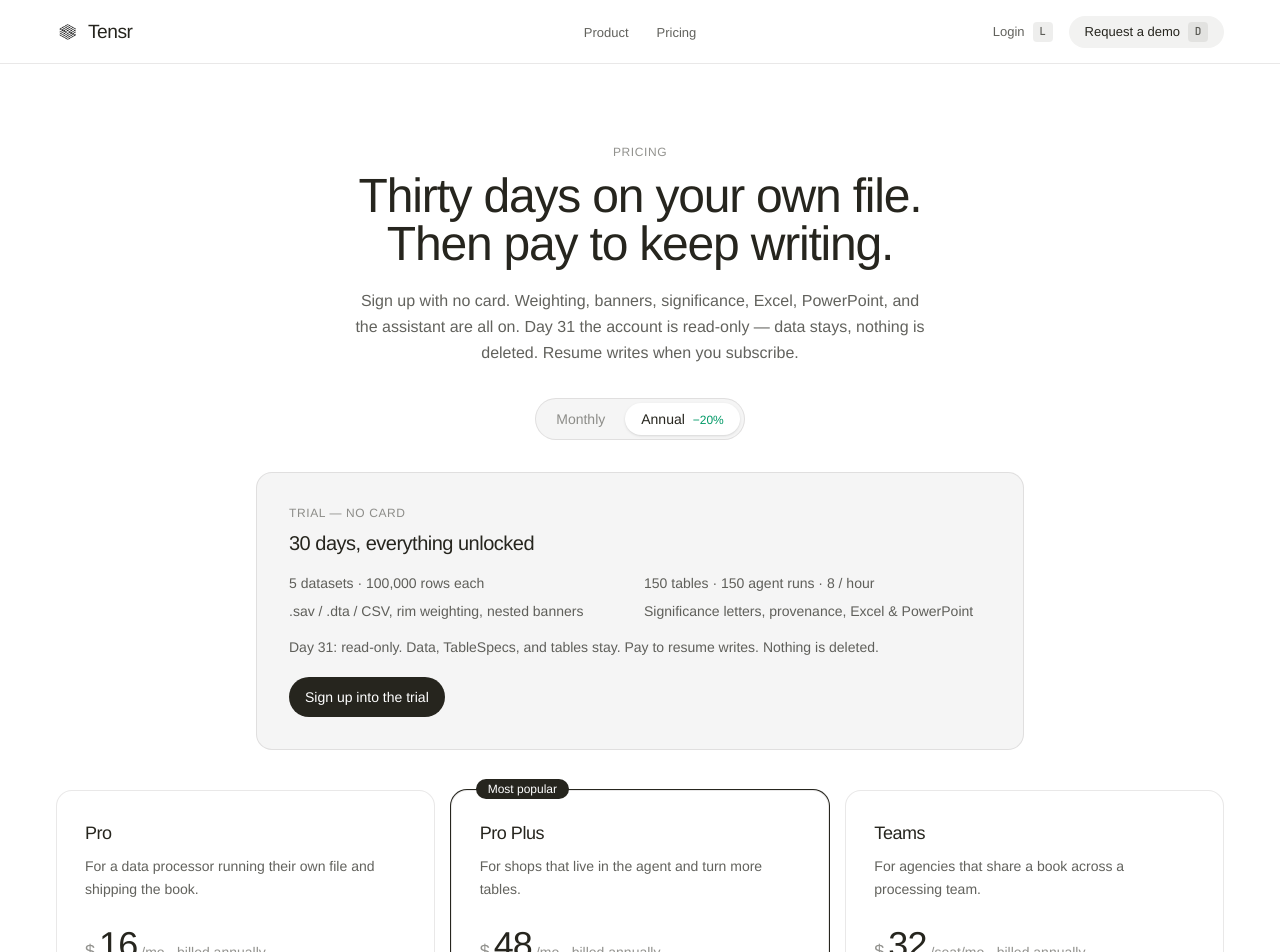
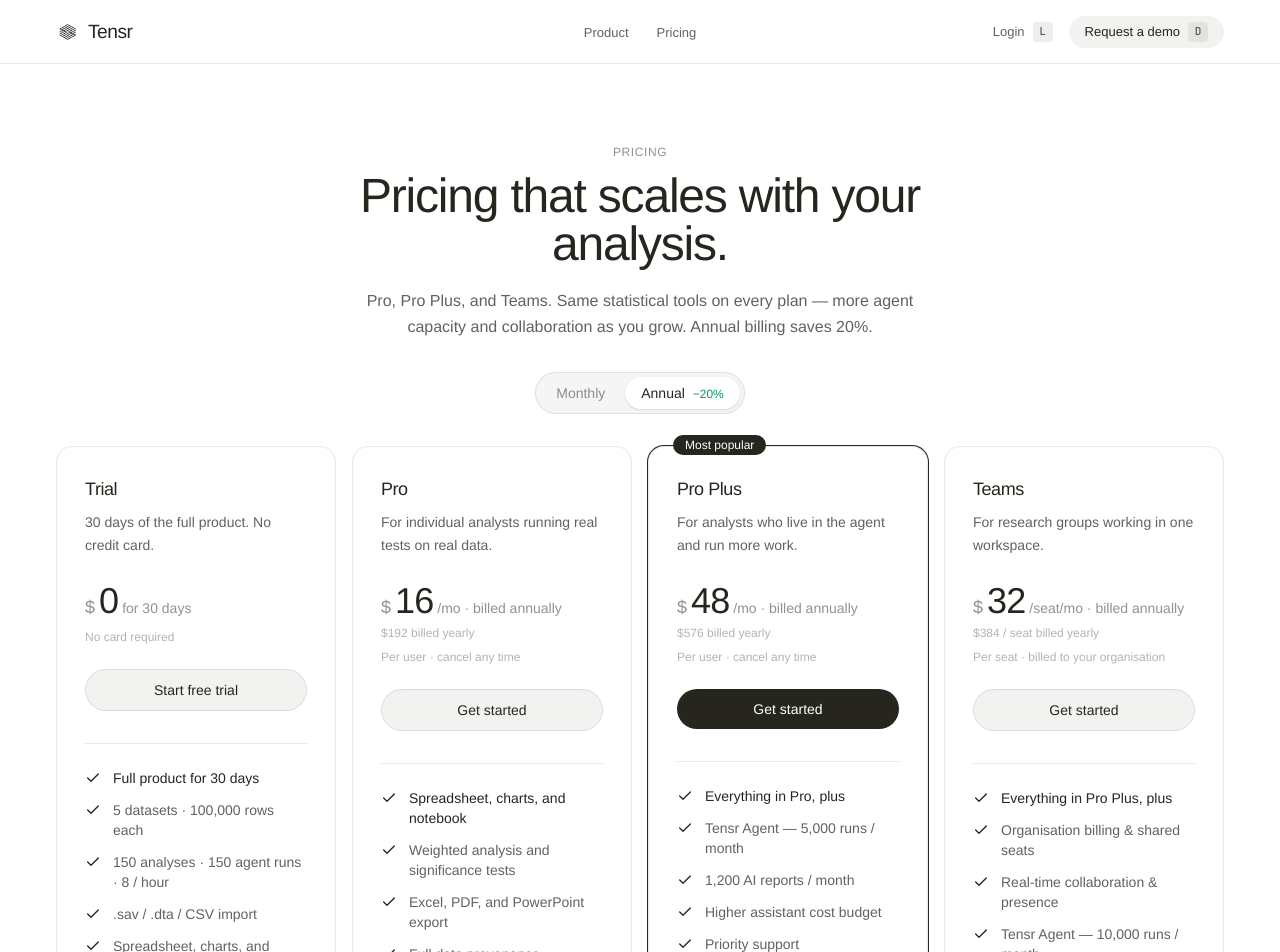
Before and after one commit to tensr-xyz/tensr-landing-ui, a Next.js app: page /pricing in a window 1280 px wide. Shown: the top 952 px of the page. Built offline with nearby package versions, Linux system fonts and the light colour scheme; a web font is replaced by a local one.

Commit message:
copy: put trial on the pricing grid in analyst language
Drop the agency shop/processor hero and the trial banner above the plans. Trial is a $0 card; Pro, Pro Plus, and Teams speak to analysts and research groups.

Co-authored-by: Cursor <cursoragent@cursor.com>

```diff
--- a/app/pricing/page.tsx
+++ b/app/pricing/page.tsx
@@ -4,7 +4,7 @@ import PricingTemplate from '@/components/templates/pricing';
 export const metadata: Metadata = {
   title: 'Pricing',
   description:
-    '30-day trial, no card. Everything unlocked. Day 31 the account is read-only and your data stays. Then Pro, Pro Plus, and Teams.',
+    'Pro, Pro Plus, and Teams for statistical analysis. Same tools on every plan — more agent capacity and collaboration as you grow. Annual billing saves 20%.',
   keywords: [
     'statistical analysis pricing',
     'research software pricing',
@@ -19,13 +19,14 @@ export const metadata: Metadata = {
   openGraph: {
     type: 'website',
     title: 'Pricing | Tensr',
-    description: '30-day trial, no card, everything unlocked. Day 31 is read-only. Pay to resume.',
+    description:
+      'Pro, Pro Plus, and Teams. Same statistical tools on every plan — more agent capacity and collaboration as you grow.',
     url: 'https://www.tensr.xyz/pricing',
   },
   twitter: {
     card: 'summary_large_image',
     title: 'Pricing | Tensr',
-    description: '30-day trial, no card. Data retained after day 31. Pay to resume writes.',
+    description: 'Pro, Pro Plus, and Teams for statistical analysis. Annual billing saves 20%.',
   },
 };
 
--- a/components/templates/pricing/index.tsx
+++ b/components/templates/pricing/index.tsx
@@ -7,21 +7,42 @@ import { Accordion } from '@/components/accordion';
 
 const plans = [
   {
+    id: 'trial',
+    name: 'Trial',
+    subtitle: '30 days of the full product. No credit card.',
+    monthly: 0,
+    annualMonthly: 0,
+    annualTotal: 0,
+    note: 'No card required',
+    cta: 'Start free trial',
+    href: 'https://app.tensr.xyz',
+    featured: false,
+    trial: true,
+    features: [
+      'Full product for 30 days',
+      '5 datasets · 100,000 rows each',
+      '150 analyses · 150 agent runs · 8 / hour',
+      '.sav / .dta / CSV import',
+      'Spreadsheet, charts, and notebook',
+      'Excel, PDF, and PowerPoint export',
+    ],
+  },
+  {
     id: 'pro',
     name: 'Pro',
-    subtitle: 'For a data processor running their own file and shipping the book.',
+    subtitle: 'For individual analysts running real tests on real data.',
     monthly: 20,
     annualMonthly: 16,
     annualTotal: 192,
     note: 'Per user · cancel any time',
-    cta: 'Start free trial',
+    cta: 'Get started',
     href: 'https://app.tensr.xyz',
     featured: false,
     features: [
-      'Weighted banners & nested stubs',
-      'Rim weighting & significance letters',
-      'Excel and PowerPoint export',
-      'Respondent-level provenance',
+      'Spreadsheet, charts, and notebook',
+      'Weighted analysis and significance tests',
+      'Excel, PDF, and PowerPoint export',
+      'Full data provenance',
       'Tensr Agent — 1,200 runs / month',
       '.sav / .dta / CSV import',
     ],
@@ -29,12 +50,12 @@ const plans = [
   {
     id: 'pro_plus',
     name: 'Pro Plus',
-    subtitle: 'For shops that live in the agent and turn more tables.',
+    subtitle: 'For analysts who live in the agent and run more work.',
     monthly: 60,
     annualMonthly: 48,
     annualTotal: 576,
     note: 'Per user · cancel any time',
-    cta: 'Start free trial',
+    cta: 'Get started',
     href: 'https://app.tensr.xyz',
     featured: true,
     features: [
@@ -49,12 +70,12 @@ const plans = [
   {
     id: 'teams',
     name: 'Teams',
-    subtitle: 'For agencies that share a book across a processing team.',
+    subtitle: 'For research groups working in one workspace.',
     monthly: 40,
     annualMonthly: 32,
     annualTotal: 384,
     note: 'Per seat · billed to your organisation',
-    cta: 'Start free trial',
+    cta: 'Get started',
     href: 'https://app.tensr.xyz',
     featured: false,
     perSeat: true,
@@ -144,16 +165,10 @@ const comparison = [
 
 const faqItems = [
   {
-    id: 'day31',
-    question: 'What happens on day 31?',
+    id: 'plans',
+    question: 'What is the difference between Pro, Pro Plus, and Teams?',
     answer:
-      'The account becomes read-only. Datasets, TableSpecs, tables, and stored exports stay viewable indefinitely. We do not delete or expire them. Checkout restores write access to the same data. Re-downloading a stored Excel, PowerPoint, Word, or .sav file is a read. Generating a new export is a write and stays blocked until you pay.',
-  },
-  {
-    id: 'free',
-    question: 'Is there a free plan?',
-    answer:
-      'There is a 30-day trial with no card. Everything is unlocked: .sav/.dta/CSV, rim weighting, nested banners, significance letters, provenance, Excel and PowerPoint, and the assistant. Allowances are 5 datasets (100,000 rows each), 150 tables, and 150 agent runs (8/hour). On day 31 the account becomes read-only. Data, TableSpecs, tables, and stored exports are kept. Re-downloading a stored export is a read; generating a new one is a write. Pay to resume writes. There is no permanent free tier.',
+      'Pro is for individual analysts. Pro Plus is the same product with more Tensr Agent runs, AI reports, and priority support. Teams is billed per seat and adds shared workspaces and collaboration.',
   },
   {
     id: 'agent',
@@ -165,13 +180,19 @@ const faqItems = [
     id: 'billing',
     question: 'Can I switch between monthly and annual?',
     answer:
-      'Yes. Annual billing saves 20% versus monthly. Upgrades take effect immediately and are prorated; downgrades apply at the start of your next cycle.',
+      'Yes. Annual billing saves 20% versus monthly. Upgrades take effect immediately and are prorated; downgrades apply at the start of your next cycle. Checkout is handled by Stripe — we do not take a card until you subscribe.',
   },
   {
     id: 'teams',
     question: 'How does Teams seat pricing work?',
     answer:
       'Teams is billed per seat to your organisation. Add or remove seats as your group changes — billing adjusts automatically. Shared workspaces and collaboration features are included.',
+  },
+  {
+    id: 'trial',
+    question: 'Is there a free plan?',
+    answer:
+      'No permanent free tier. New accounts get a 30-day trial with no card and no Stripe signup — you create a Tensr account and start working. After 30 days the account is read-only: data, tables, and stored exports stay; new writes need a paid plan. Subscribe to Pro, Pro Plus, or Teams through Stripe when you are ready.',
   },
   {
     id: 'security',
@@ -206,12 +227,11 @@ export const PricingTemplate = () => {
         <div className="mx-auto max-w-2xl text-center">
           <p className="mb-3 text-xs tracking-wider text-text-muted uppercase">Pricing</p>
           <h1 className="text-3xl font-medium tracking-tight md:text-5xl">
-            Thirty days on your own file. Then pay to keep writing.
+            Pricing that scales with your analysis.
           </h1>
           <p className="mx-auto mt-5 max-w-xl text-[15px] leading-relaxed text-text-secondary md:text-base">
-            Sign up with no card. Weighting, banners, significance, Excel, PowerPoint, and the
-            assistant are all on. Day 31 the account is read-only — data stays, nothing is deleted.
-            Resume writes when you subscribe.
+            Pro, Pro Plus, and Teams. Same statistical tools on every plan — more agent capacity and
+            collaboration as you grow. Annual billing saves 20%.
           </p>
           <div className="mt-8 flex justify-center">
             <div className="inline-flex items-center gap-1 rounded-full border border-border-default bg-standout p-1">
@@ -242,36 +262,14 @@ export const PricingTemplate = () => {
         </div>
       </section>
 
-      <section className="page-pad mx-auto max-w-[var(--max-width)] pb-10">
-        <div className="mx-auto max-w-3xl rounded-2xl border border-border-default bg-standout p-6 md:p-8">
-          <p className="text-xs tracking-wider text-text-muted uppercase">Trial — no card</p>
-          <h2 className="mt-2 text-xl font-medium tracking-tight">30 days, everything unlocked</h2>
-          <ul className="mt-4 grid gap-2 text-sm text-text-secondary md:grid-cols-2">
-            <li>5 datasets · 100,000 rows each</li>
-            <li>150 tables · 150 agent runs · 8 / hour</li>
-            <li>.sav / .dta / CSV, rim weighting, nested banners</li>
-            <li>Significance letters, provenance, Excel &amp; PowerPoint</li>
-          </ul>
-          <p className="mt-4 text-sm text-text-secondary">
-            Day 31: read-only. Data, TableSpecs, and tables stay. Pay to resume writes. Nothing is
-            deleted.
-          </p>
-          <Link
-            href="https://app.tensr.xyz"
-            target="_blank"
-            rel="noopener noreferrer"
-            className="mt-5 inline-flex items-center rounded-full bg-inverted px-4 py-2.5 text-sm font-medium text-[var(--inverted-fg)]"
-          >
-            Sign up into the trial
-          </Link>
-        </div>
-      </section>
-
       <section className="page-pad mx-auto max-w-[var(--max-width)] pb-16">
-        <div className="grid gap-4 md:grid-cols-3">
+        <div className="grid gap-4 sm:grid-cols-2 xl:grid-cols-4">
           {plans.map(plan => {
-            const price = frequency === 'yearly' ? plan.annualMonthly : plan.monthly;
-            const period = plan.perSeat
+            const isTrial = plan.id === 'trial';
+            const price = isTrial ? 0 : frequency === 'yearly' ? plan.annualMonthly : plan.monthly;
+            const period = isTrial
+              ? 'for 30 days'
+              : plan.perSeat
                 ? frequency === 'yearly'
                   ? '/seat/mo · billed annually'
                   : '/seat/mo'
@@ -302,7 +300,7 @@ export const PricingTemplate = () => {
                   <span className="text-4xl tracking-tight">{price}</span>
                   <span className="text-sm text-text-muted">{period}</span>
                 </div>
-                {frequency === 'yearly' && (
+                {frequency === 'yearly' && !isTrial && (
                   <p className="mt-1 text-xs text-text-faint">
                     ${plan.annualTotal}
                     {plan.perSeat ? ' / seat' : ''} billed yearly
```
Lines whose indentation alone changed are shown as unchanged.
